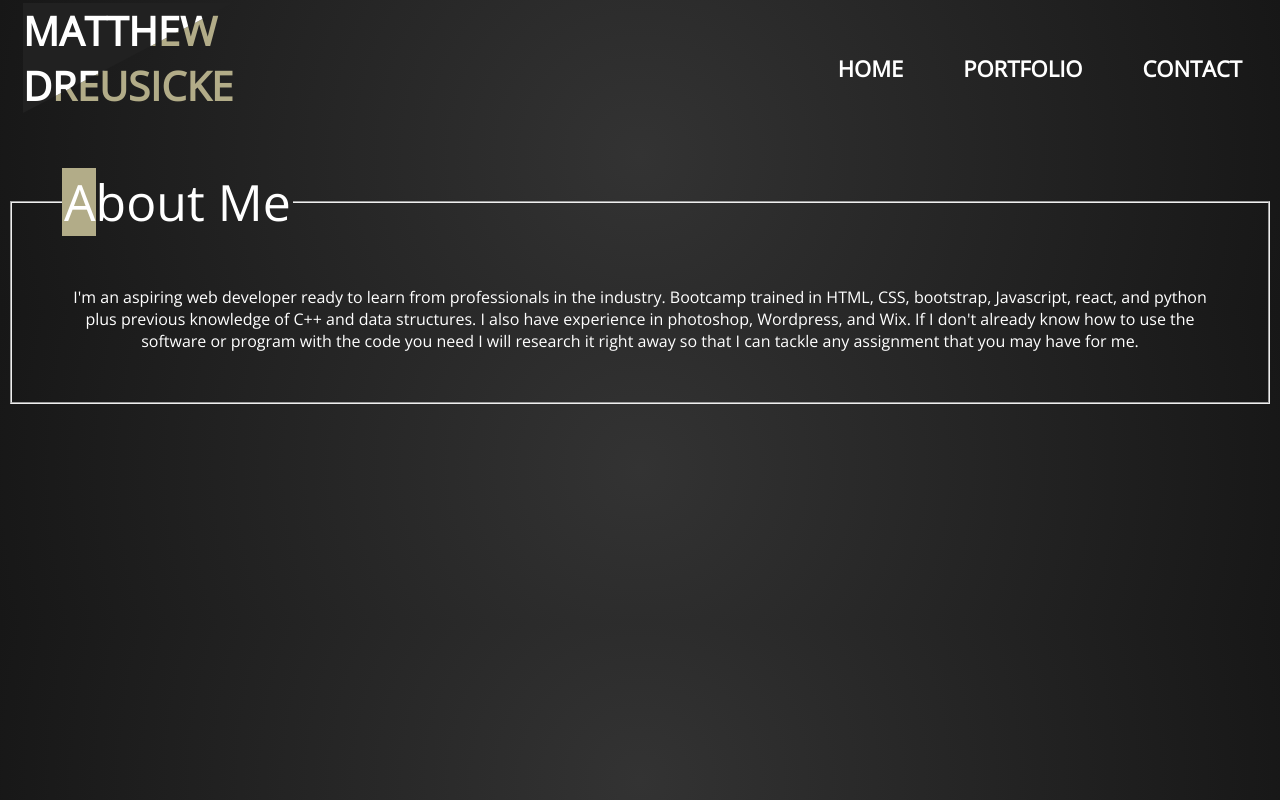
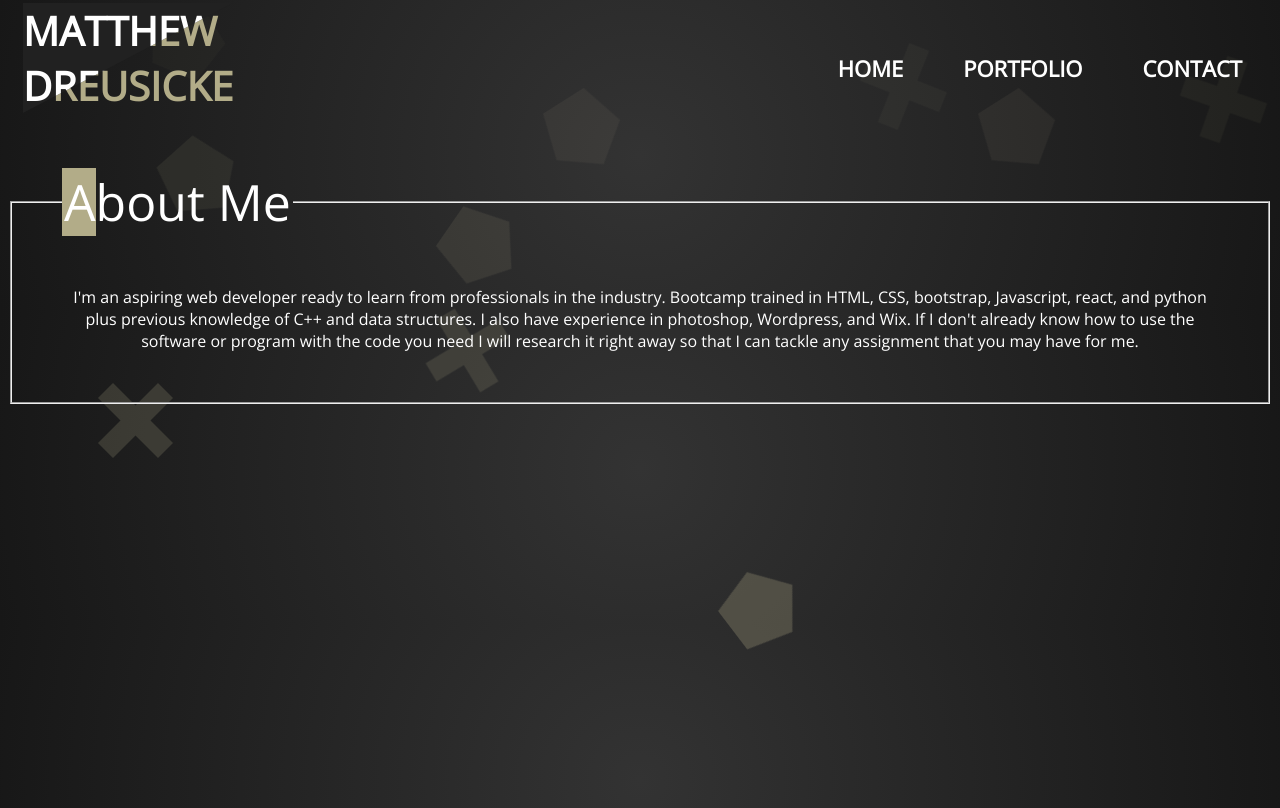
Before and after one commit to mdreu/mdreu.github.io, a plain HTML site: page index.html in a window 1280 px wide. Drawn offline with nearby package versions, Linux system fonts and the light colour scheme.

Commit message:
Cool Background added

```diff
--- a/index.html
+++ b/index.html
@@ -8,6 +8,20 @@
     <title>Matthew Dreusicke</title>
 </head>
 <body>
+<div class="container">
+        <div class="shape"></div>
+        <div class="shape"></div>
+        <div class="shape"></div>
+        <div class="shape"></div>
+        <div class="shape"></div>
+        <div class="shape"></div>
+        <div class="shape"></div>
+        <div class="shape"></div>
+        <div class="shape"></div>
+        <div class="shape"></div>
+        <div class="filler">Filler</div>
+    </div>
+
     <nav>
         <h1 id="mobileTitle">Matthew Dreusicke</h1>
         <div class="specialName">
@@ -26,9 +40,12 @@
             </li>
         </ul>
     </nav>
+
     <div id="words">
 
         <fieldset><legend>About Me</legend> <span>I'm an aspiring web developer ready to learn from professionals in the industry. Bootcamp trained in HTML, CSS, bootstrap, Javascript, react, and python plus previous knowledge of C++ and data structures. I also have experience in photoshop, Wordpress, and Wix. If I don't already know how to use the software or program with the code you need I will research it right away so that I can tackle any assignment that you may have for me.</span></fieldset>
     </div>
+
+
 </body>
 </html>
--- a/style.css
+++ b/style.css
@@ -10,6 +10,7 @@
 }
 body {
     background: var(--gradient);
+    overflow-x: hidden;
 }
 /* nav h1 {
 
@@ -199,3 +200,103 @@ a:hover {
 .specialName h1:nth-child(1):hover ~ h1 {
     clip-path: polygon(0 0, 100% 0, 100% 0, 0 0);
 }
+.container {
+    position: absolute;
+    overflow: hidden;
+    height: 100%;
+    width: 100%;
+}
+.filler {
+    position: absolute;
+    top: 50%;
+    left: 50%;
+    transform: translate(-50%,-50%);
+    color: transparent;
+}
+.shape {
+    position: absolute;
+    bottom: -100px;
+    background: #b2ac8863;
+    animation: shapes 10s infinite ease-in-out;
+    clip-path: polygon(50% 0%, 100% 38%, 82% 100%, 18% 100%, 0% 38%);
+}
+
+.shape:nth-child(1) {
+    width: 75px;
+    height: 75px;
+    left: 7%;
+    animation: shapes 10s infinite ease-in-out;
+    clip-path: polygon(20% 0%, 0% 20%, 30% 50%, 0% 80%, 20% 100%, 50% 70%, 80% 100%, 100% 80%, 70% 50%, 100% 20%, 80% 0%, 50% 30%);
+
+
+}
+.shape:nth-child(2) {
+    width: 75px;
+    height: 75px;
+    left: 12%;
+    animation: shapes 15s infinite ease-in-out;
+}
+.shape:nth-child(3) {
+    width: 75px;
+    height: 75px;
+    left: 33%;
+    animation: shapes 11s infinite ease-in-out;
+    clip-path: polygon(20% 0%, 0% 20%, 30% 50%, 0% 80%, 20% 100%, 50% 70%, 80% 100%, 100% 80%, 70% 50%, 100% 20%, 80% 0%, 50% 30%);
+}
+.shape:nth-child(4) {
+    width: 75px;
+    height: 75px;
+    left: 42%;
+    animation: shapes 17s infinite ease-in-out;
+}
+.shape:nth-child(5) {
+    width: 75px;
+    height: 75px;
+    left: 67%;
+    animation: shapes 20s infinite ease-in-out;
+    clip-path: polygon(20% 0%, 0% 20%, 30% 50%, 0% 80%, 20% 100%, 50% 70%, 80% 100%, 100% 80%, 70% 50%, 100% 20%, 80% 0%, 50% 30%);
+}
+.shape:nth-child(6) {
+    width: 75px;
+    height: 75px;
+    left: 56%;
+    animation: shapes 8s infinite ease-in-out;
+}
+.shape:nth-child(7) {
+    width: 75px;
+    height: 75px;
+    left: 92%;
+    animation: shapes 19s infinite ease-in-out;
+    clip-path: polygon(20% 0%, 0% 20%, 30% 50%, 0% 80%, 20% 100%, 50% 70%, 80% 100%, 100% 80%, 70% 50%, 100% 20%, 80% 0%, 50% 30%);
+}
+.shape:nth-child(8) {
+    width: 75px;
+    height: 75px;
+    left: 11%;
+    animation: shapes 25s infinite ease-in-out;
+}
+.shape:nth-child(9) {
+    width: 75px;
+    height: 75px;
+    left: 34%;
+    animation: shapes 13s infinite ease-in-out;
+
+}
+.shape:nth-child(10) {
+    width: 75px;
+    height: 75px;
+    left: 76%;
+    animation: shapes 17s infinite ease-in-out;
+}
+
+@keyframes shapes {
+
+    0% {
+        bottom: 100%;
+        transform: rotate(180deg);
+        opacity: 0;
+    }
+    100% {
+        bottom: -100px;
+    }
+}
```
